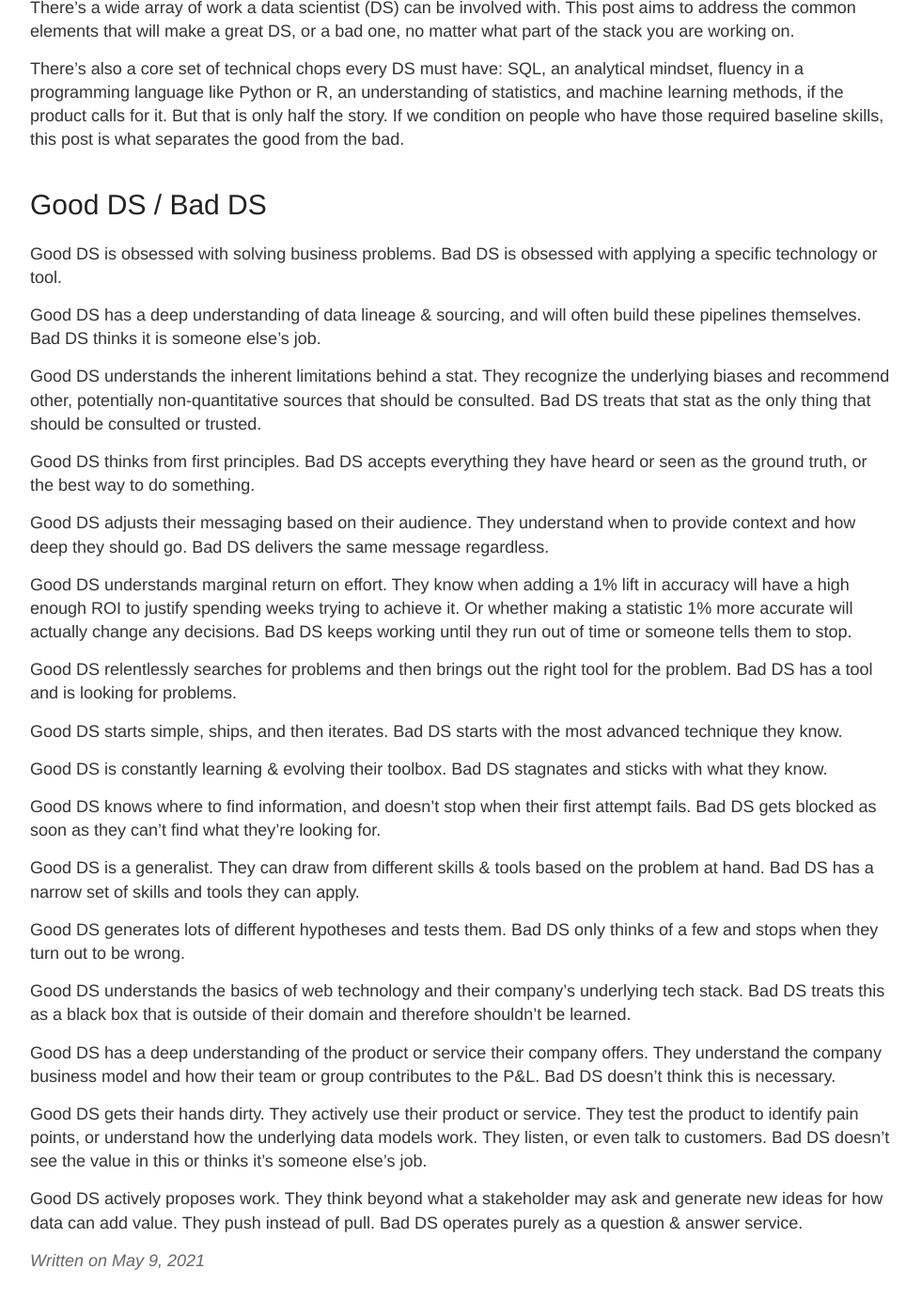
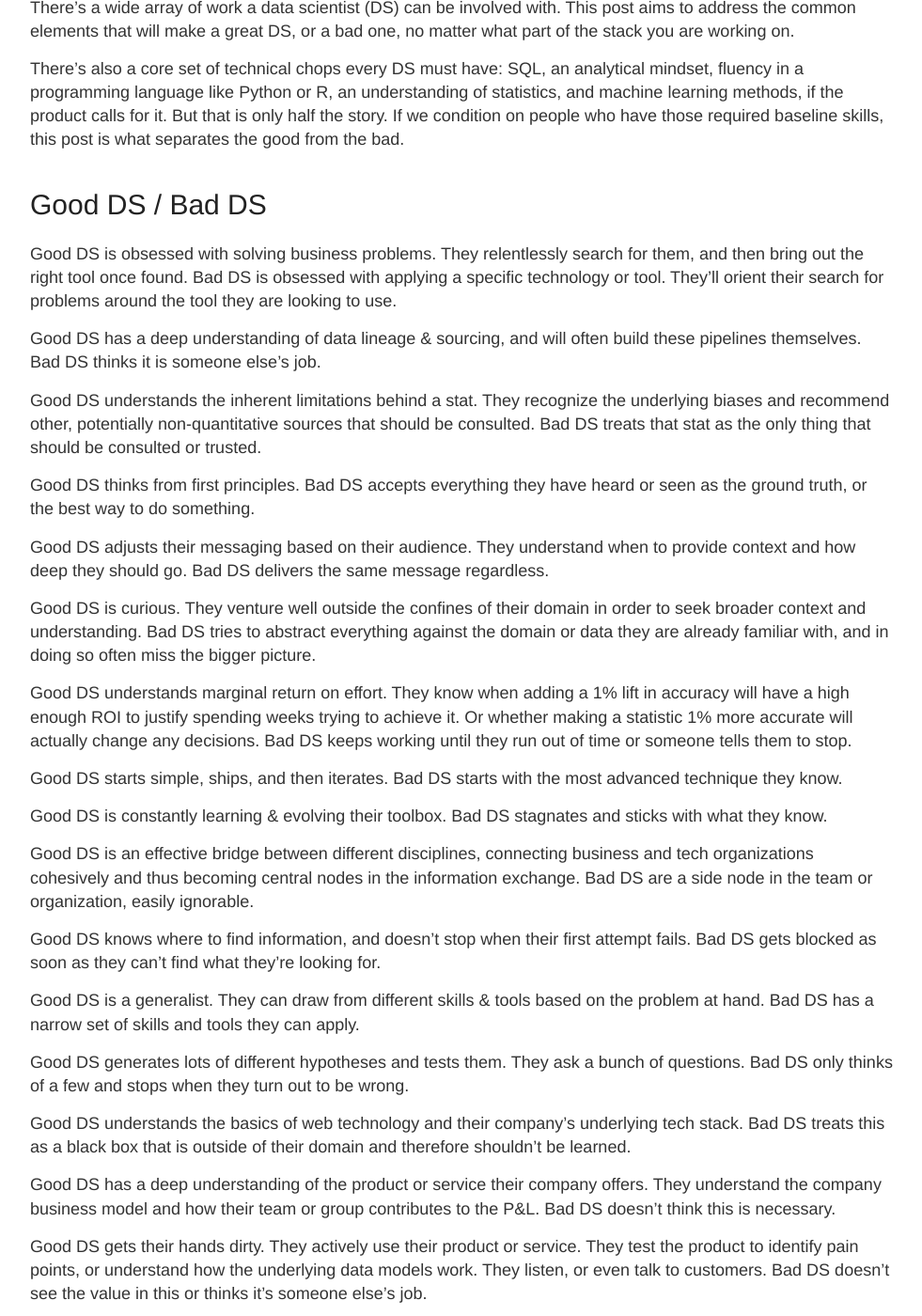
Before and after one commit to ian-whitestone/ian-whitestone.github.io, a Jekyll site: the page built from _posts/2021-05-09-good-ds-bad-ds.md, in a window 1280 px wide and 1400 px high, scrolled down 480 px. Shown: the whole window at 94% size, without its empty margins (148-1129 px from the left). Built offline with Jekyll 4.4.1, drawn with Linux system fonts in a browser that asks for light colours; some of the changed text lies outside the part shown.

Commit message:
Add javier's feedback (#22)

```diff
--- a/_posts/2021-05-09-good-ds-bad-ds.md
+++ b/_posts/2021-05-09-good-ds-bad-ds.md
@@ -20,7 +20,7 @@
 
 # Good DS / Bad DS
 
-Good DS is obsessed with solving business problems. Bad DS is obsessed with applying a specific technology or tool.
+Good DS is obsessed with solving business problems. They relentlessly search for them, and then bring out the right tool once found. Bad DS is obsessed with applying a specific technology or tool. They'll orient their search for problems around the tool they are looking to use.
 
 Good DS has a deep understanding of data lineage & sourcing, and will often build these pipelines themselves. Bad DS thinks it is someone else's job.
 
@@ -30,19 +30,21 @@
 
 Good DS adjusts their messaging based on their audience. They understand when to provide context and how deep they should go. Bad DS delivers the same message regardless.
 
+Good DS is curious. They venture well outside the confines of their domain in order to seek broader context and understanding. Bad DS tries to abstract everything against the domain or data they are already familiar with, and in doing so often miss the bigger picture.
+
 Good DS understands marginal return on effort. They know when adding a 1% lift in accuracy will have a high enough ROI to justify spending weeks trying to achieve it. Or whether making a statistic 1% more accurate will actually change any decisions. Bad DS keeps working until they run out of time or someone tells them to stop.
-
-Good DS relentlessly searches for problems and then brings out the right tool for the problem. Bad DS has a tool and is looking for problems.
 
 Good DS starts simple, ships, and then iterates. Bad DS starts with the most advanced technique they know.
 
 Good DS is constantly learning & evolving their toolbox. Bad DS stagnates and sticks with what they know.
 
+Good DS is an effective bridge between different disciplines, connecting business and tech organizations cohesively and thus becoming central nodes in the information exchange. Bad DS are a side node in the team or organization, easily ignorable.
+
 Good DS knows where to find information, and doesn't stop when their first attempt fails. Bad DS gets blocked as soon as they can't find what they're looking for.
 
 Good DS is a generalist. They can draw from different skills & tools based on the problem at hand. Bad DS has a narrow set of skills and tools they can apply.
 
-Good DS generates lots of different hypotheses and tests them. Bad DS only thinks of a few and stops when they turn out to be wrong.
+Good DS generates lots of different hypotheses and tests them. They ask a bunch of questions. Bad DS only thinks of a few and stops when they turn out to be wrong.
 
 Good DS understands the basics of web technology and their company's underlying tech stack. Bad DS treats this as a black box that is outside of their domain and therefore shouldn't be learned.
 
@@ -51,3 +53,9 @@
 Good DS gets their hands dirty. They actively use their product or service. They test the product to identify pain points, or understand how the underlying data models work. They listen, or even talk to customers. Bad DS doesn't see the value in this or thinks it's someone else's job.
 
 Good DS actively proposes work. They think beyond what a stakeholder may ask and generate new ideas for how data can add value. They push instead of pull. Bad DS operates purely as a question & answer service.
+
+<br>
+<br>
+<hr>
+
+Thanks to [@javier](https://twitter.com/infrahumano) for providing valuable feedback & suggestions.
```
